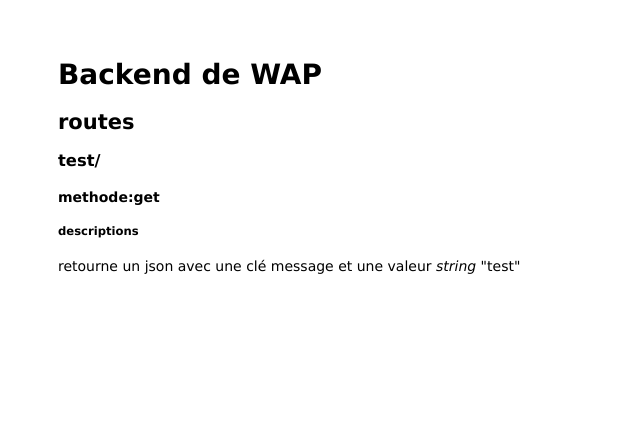
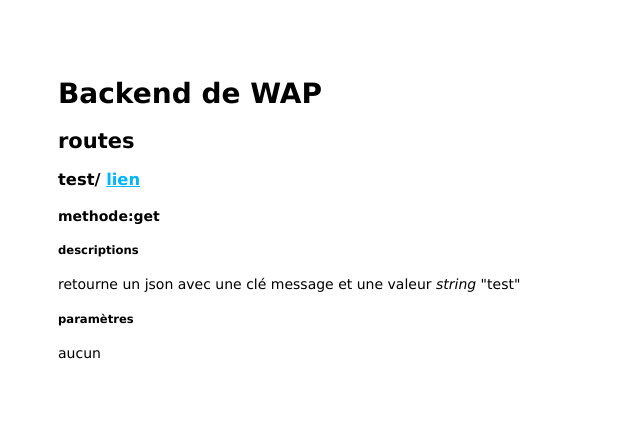
Before and after one commit to darwynn666/wap-backend, a website: page public/index.html in a window 1280 px wide. Shown: the whole page, without its empty margins (0-640 px from the left). Drawn offline with Linux system fonts and the light colour scheme.

Commit message:
add desciption on the main page

```diff
--- a/public/index.html
+++ b/public/index.html
@@ -1,4 +1,5 @@
-<html>
+
+<!DOCTYPE html><html>
 
 <head>
   <title>Express</title>
@@ -8,10 +9,13 @@
 <body>
   <h1>Backend de WAP</h1>
   <h2>routes</h2>
-  <h3>test/</h3>
+  <h3>test/ <a href="./test/">lien</a></h3>
   <h4> methode:get</h4>
   <h5> descriptions</h5>
   <p>retourne un json avec une clé message et une valeur <i>string</i> "test"</p>
+  <h5> paramètres</h5>
+  <p>aucun</p>
+
 </body>
 
 </html>
```
